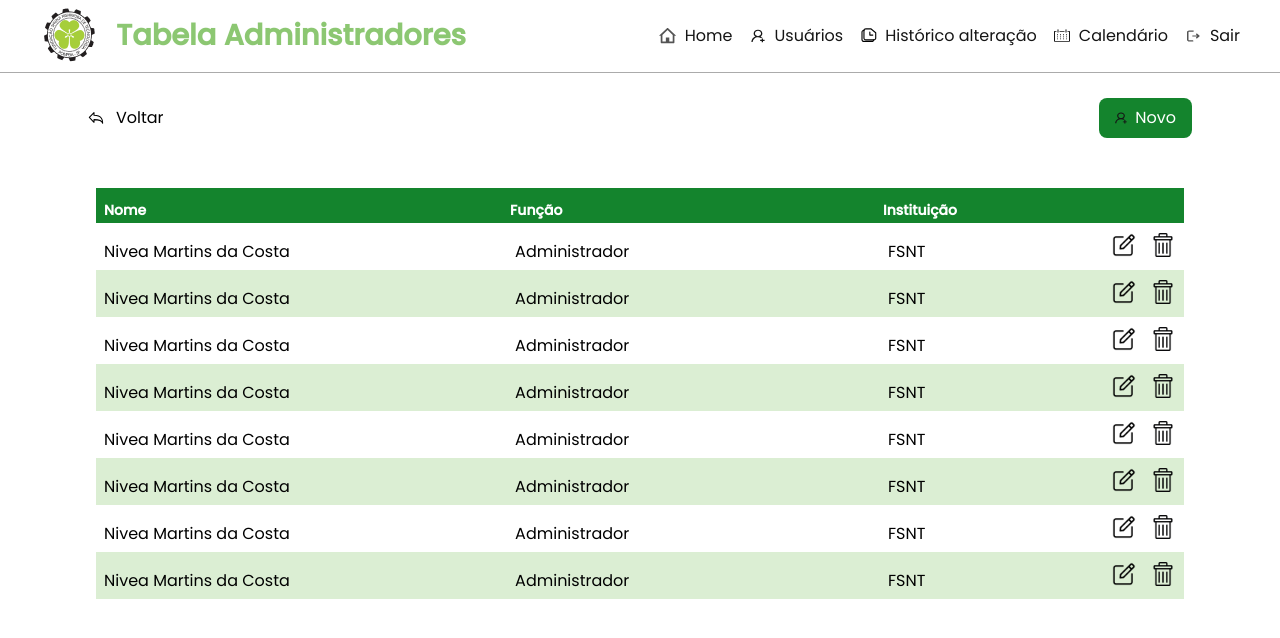
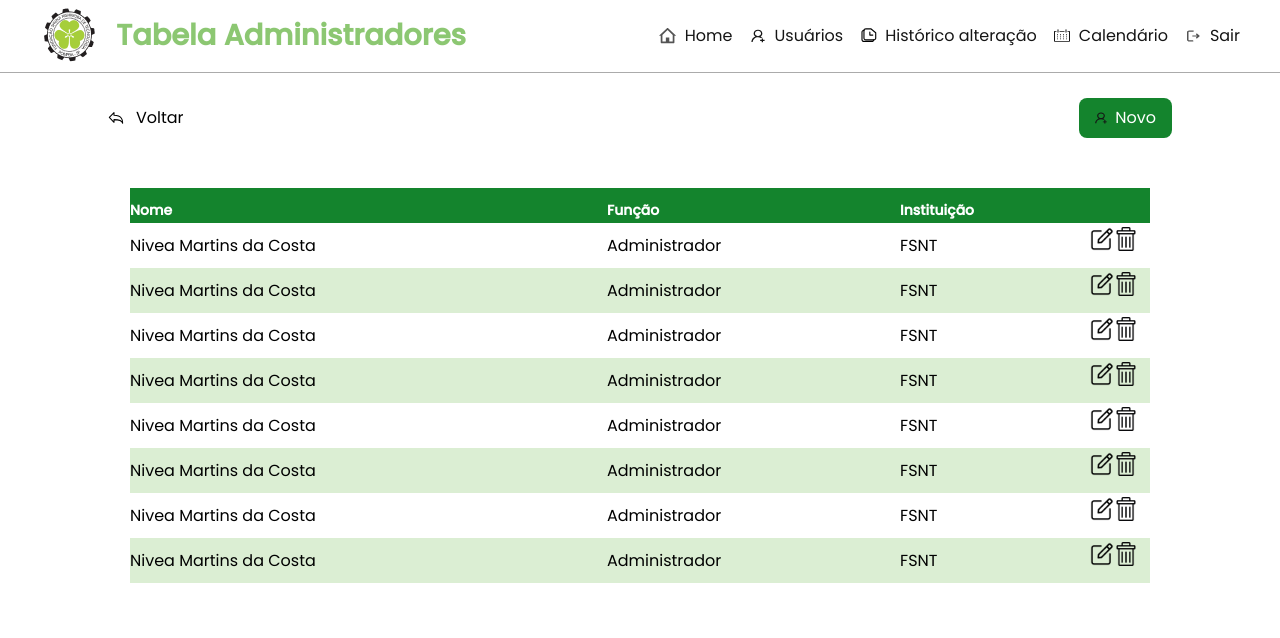
Before and after one commit to VitorCarvalho1/agendamento_eventos, an Angular app: page /tabela-adm in a window 1280 px wide. Shown: the top 638 px of the page. Built offline with nearby package versions, Linux system fonts and the light colour scheme.

Commit message:
att component tabela-adm

```diff
--- a/src/app/home/home.component.scss
+++ b/src/app/home/home.component.scss
@@ -53,7 +53,7 @@ footer {
       cursor: pointer;
       width: 35px;
       height: 40px;
-      background-color: var(--pagination);
+      background-color: var(--color-primary);
       border: none;
       border-radius: 8px;
       color: #ffffff;
--- a/src/app/tabela-adm/tabela-adm.component.html
+++ b/src/app/tabela-adm/tabela-adm.component.html
@@ -1,5 +1,5 @@
 
-<body>
+
   <header>
     <div class="container">
       <div class="imgHome">
@@ -17,6 +17,8 @@
       </nav>
     </div>
   </header>
+    <div class="container">
+
           <section class="align-btn-back-and-new-user">
             <div class="align-back-to-home">
               <img src="assets/voltar.svg">
@@ -32,81 +34,81 @@
             <table>
               <thead>
                 <tr>
-            <th class="align-text padding-th">Nome</th>
-            <th class="align-text">Função</th>
-            <th class="align-text">Instituição</th>
-            <th class="align-text"></th>
+                  <th>Nome</th>
+                  <th>Função</th>
+                  <th>Instituição</th>
+                  <th></th>
                 </tr>
               </thead>
               <tbody>
                 <tr>
-            <td class="field-name">Nivea Martins da Costa</td>
-            <td class="field-funcao">Administrador</td>
-            <td class="field-instituicao">FSNT</td>
-            <td class="align-icons">
+                  <td>Nivea Martins da Costa</td>
+                  <td>Administrador</td>
+                  <td>FSNT</td>
+                  <td>
                     <img src="assets/edit-tupla-table.svg">
                     <img src="assets/remove-tupla-table.svg">
                   </td>
                 </tr>
                 <tr class="tuplas-table-background">
-            <td class="field-name">Nivea Martins da Costa</td>
-            <td class="field-funcao">Administrador</td>
-            <td class="field-instituicao">FSNT</td>
-            <td class="align-icons">
+                  <td>Nivea Martins da Costa</td>
+                  <td>Administrador</td>
+                  <td>FSNT</td>
+                  <td>
                     <img src="assets/edit-tupla-table.svg">
                     <img src="assets/remove-tupla-table.svg">
                   </td>
                 </tr>
                 <tr>
-            <td class="field-name">Nivea Martins da Costa</td>
-            <td class="field-funcao">Administrador</td>
-            <td class="field-instituicao">FSNT</td>
-            <td class="align-icons">
+                  <td>Nivea Martins da Costa</td>
+                  <td>Administrador</td>
+                  <td>FSNT</td>
+                  <td>
                     <img src="assets/edit-tupla-table.svg">
                     <img src="assets/remove-tupla-table.svg">
                   </td>
                 </tr>
                 <tr class="tuplas-table-background">
-            <td class="field-name">Nivea Martins da Costa</td>
-            <td class="field-funcao">Administrador</td>
-            <td class="field-instituicao">FSNT</td>
-            <td class="align-icons">
+                  <td>Nivea Martins da Costa</td>
+                  <td>Administrador</td>
+                  <td>FSNT</td>
+                  <td>
                     <img src="assets/edit-tupla-table.svg">
                     <img src="assets/remove-tupla-table.svg">
                   </td>
                 </tr>
                 <tr>
-            <td class="field-name">Nivea Martins da Costa</td>
-            <td class="field-funcao">Administrador</td>
-            <td class="field-instituicao">FSNT</td>
-            <td class="align-icons">
+                  <td>Nivea Martins da Costa</td>
+                  <td>Administrador</td>
+                  <td>FSNT</td>
+                  <td>
                     <img src="assets/edit-tupla-table.svg">
                     <img src="assets/remove-tupla-table.svg">
                   </td>
                 </tr>
                 <tr class="tuplas-table-background">
-            <td class="field-name">Nivea Martins da Costa</td>
-            <td class="field-funcao">Administrador</td>
-            <td class="field-instituicao">FSNT</td>
-            <td class="align-icons">
+                  <td>Nivea Martins da Costa</td>
+                  <td>Administrador</td>
+                  <td>FSNT</td>
+                  <td>
                     <img src="assets/edit-tupla-table.svg">
                     <img src="assets/remove-tupla-table.svg">
                   </td>
                 </tr>
                 <tr>
-            <td class="field-name">Nivea Martins da Costa</td>
-            <td class="field-funcao">Administrador</td>
-            <td class="field-instituicao">FSNT</td>
-            <td class="align-icons">
+                  <td>Nivea Martins da Costa</td>
+                  <td>Administrador</td>
+                  <td>FSNT</td>
+                  <td>
                     <img src="assets/edit-tupla-table.svg">
                     <img src="assets/remove-tupla-table.svg">
                   </td>
                 </tr>
                 <tr class="tuplas-table-background">
-            <td class="field-name">Nivea Martins da Costa</td>
-            <td class="field-funcao">Administrador</td>
-            <td class="field-instituicao">FSNT</td>
-            <td class="align-icons">
+                  <td>Nivea Martins da Costa</td>
+                  <td>Administrador</td>
+                  <td>FSNT</td>
+                  <td>
                     <img src="assets/edit-tupla-table.svg">
                     <img src="assets/remove-tupla-table.svg">
                   </td>
@@ -114,4 +116,5 @@
               </tbody>
             </table>
           </section>
-</body>
+
+    </div>
--- a/src/app/tabela-adm/tabela-adm.component.scss
+++ b/src/app/tabela-adm/tabela-adm.component.scss
@@ -1,27 +1,3 @@
-
-@media (min-width: 1080px) and (max-width: 1920px) {
-  .field-name {
-    padding-left: 8px !important;
-    width: 450px !important;
-  }
-
-  .field-funcao {
-    width: 400px !important;
-  }
-  .field-instituicao {
-    width: 300px !important;
-  }
-  .align-icons  {
-
-    img {
-      width: 390px !important;
-    }
-  }
-
-  .align-text {
-    width: 23px;
-  }
-}
 
 @media (min-width: 768px) and (max-width: 1366px) {
   .align-btn-back-and-new-user {
@@ -29,14 +5,10 @@
   }
 }
 
-
 body {
   width: 100vw;
   height: 100vh;
 }
-
-
-
 
 .align-btn-back-and-new-user {
   display: flex;
@@ -58,9 +30,6 @@ body {
     display: flex;
     align-items: center;
     gap: 12px;
-    .new-user, img {
-      cursor: pointer;
-    }
   }
 }
 
@@ -74,27 +43,33 @@ body {
     width: 85%;
     thead {
       height: 35px;
-      background-color: var(--table-background);
-      .align-text {
-        text-align: left;
-        padding-top: 15px;
-        color: #ffffff;
-        font-weight: 600;
-        font-size: 14px;
-      }
-      .padding-th {
-        padding-left: 8px;
+      background-color: var(--color-primary);
+      tr {
+        th{
+          text-align: left;
+          padding-top: 15px;
+          color: var(--color-white);
+          font-weight: 600;
+          font-size: 14px;
+        }
       }
     }
     tbody {
+
       tr {
+
         td {
-          padding-top: 10px;
-          padding-bottom: 10px;
-          padding-left: 5px;
+          height: 20px;
+          line-height: 45px;
+        }
+        td:nth-child(4){
+          width: 60px;
+          img {
 
+          }
         }
       }
+
       .tuplas-table-background {
         background-color: var(--table-background-tuplas);
       }
--- a/src/styles.scss
+++ b/src/styles.scss
@@ -57,27 +57,21 @@ body {
 
 
 :root {
-  --background-tabs: #ffffff;
-  --green-title:  rgba(78, 169, 38, 0.65);
-  --green-status: #5DE05B;
-  --title-card: #000000;
-  --time-date: #525252;
-  --icons: #545454;
-  --placeholder: rgba(123, 119, 119, 0.75);
-  --forgot-password: rgba(0, 0, 0, 0.62);
-  --btn: #14842D;
-  --btn-cancel: #E8E3E3;
-  --line-bottom: #4EA926;
-  --table-background: #14842D;
+  --color-white: #ffffff;
+  --color-secondary:  rgba(78, 169, 38, 0.65);
+  --color-black: #000000;
+  --color-grey-style: #525252;
+  --color-grey-style2: #545454;
+  --color-grey-style3: rgba(123, 119, 119, 0.75);
+  --color-black-style1: rgba(0, 0, 0, 0.62);
+  --color-white-style2: #E8E3E3;
+  --color-green-style2: #4EA926;
   --table-background-tuplas: rgba(78, 169, 38, 0.2);
-  --card-event: #14842D;
-  --card-variant: #DCE4D8;
-  --card-variant-2: #ffffff;
-  --pagination: #14842D;
-  --border-card:  rgba(0, 0, 0, 0.25);
+  --color-card-calendario: #DCE4D8;
+  --color-card-calendario2: #ffffff;
+  --color-black-style2:  rgba(0, 0, 0, 0.25);
   --background-top-card: rgba(145, 227, 109, 0.28);
   --background-btn-status: #5DE05B;
-
   --color-primary: #14842D;
 }
 
@@ -95,7 +89,7 @@ header {
             align-items: center;
             gap: 1rem;
             h1 {
-                color: var(--green-title);
+                color: var(--color-secondary);
                 font-weight: bold;
                 font-size: 1.8rem;
             }
@@ -134,6 +128,7 @@ header {
 }
 
 .btn{
+    cursor: pointer;
     display: flex;
     align-items: center;
     gap: 8px;
@@ -212,7 +207,7 @@ p{
     width: 100%;
     max-width: 382px;
     min-height: 373.33px;
-    border: 1px solid var(--border-card);
+    border: 1px solid var(--color-black-style2);
     border-radius: 8px;
 
     .card-header {
```
Also changed, not shown: src/assets/user.svg. Lines whose indentation alone changed are shown as unchanged.
